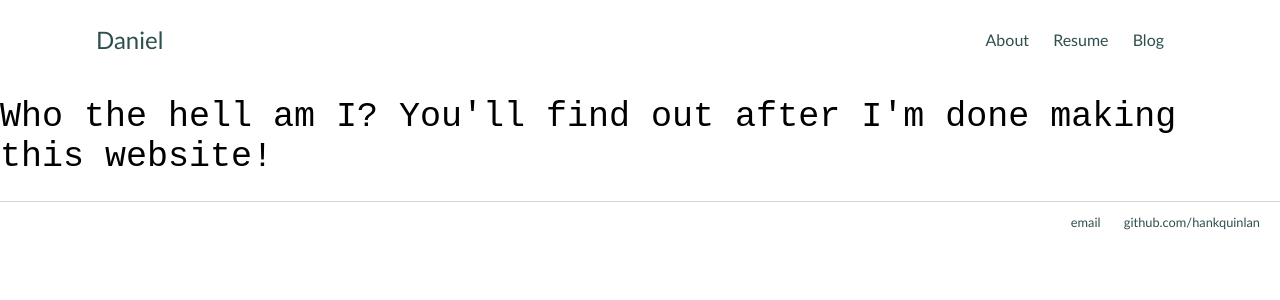
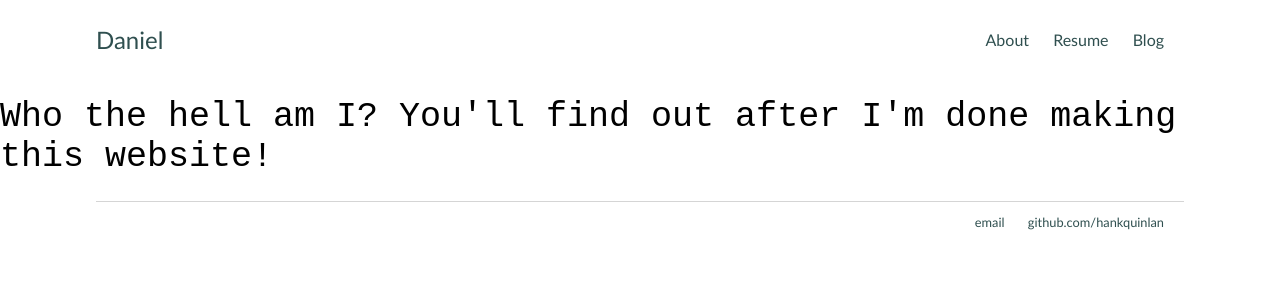
Before and after one commit to Calculasians/calculasians.github.io, a Jekyll site: the page built from about/index.html, in a window 1280 px wide. Shown: the top 300 px of the page. Built offline with Jekyll 4.4.1, drawn with Linux system fonts in a browser that asks for light colours.

Commit message:
Update main.css

```diff
--- a/css/main.css
+++ b/css/main.css
@@ -83,6 +83,9 @@ p {
     color: #333;
 }
 footer {
+    margin-left: auto;
+    margin-right: auto;
+    width: 85%;
     border-top: 1px solid #d5d5d5;
     font-size: .8em;
 }
```
